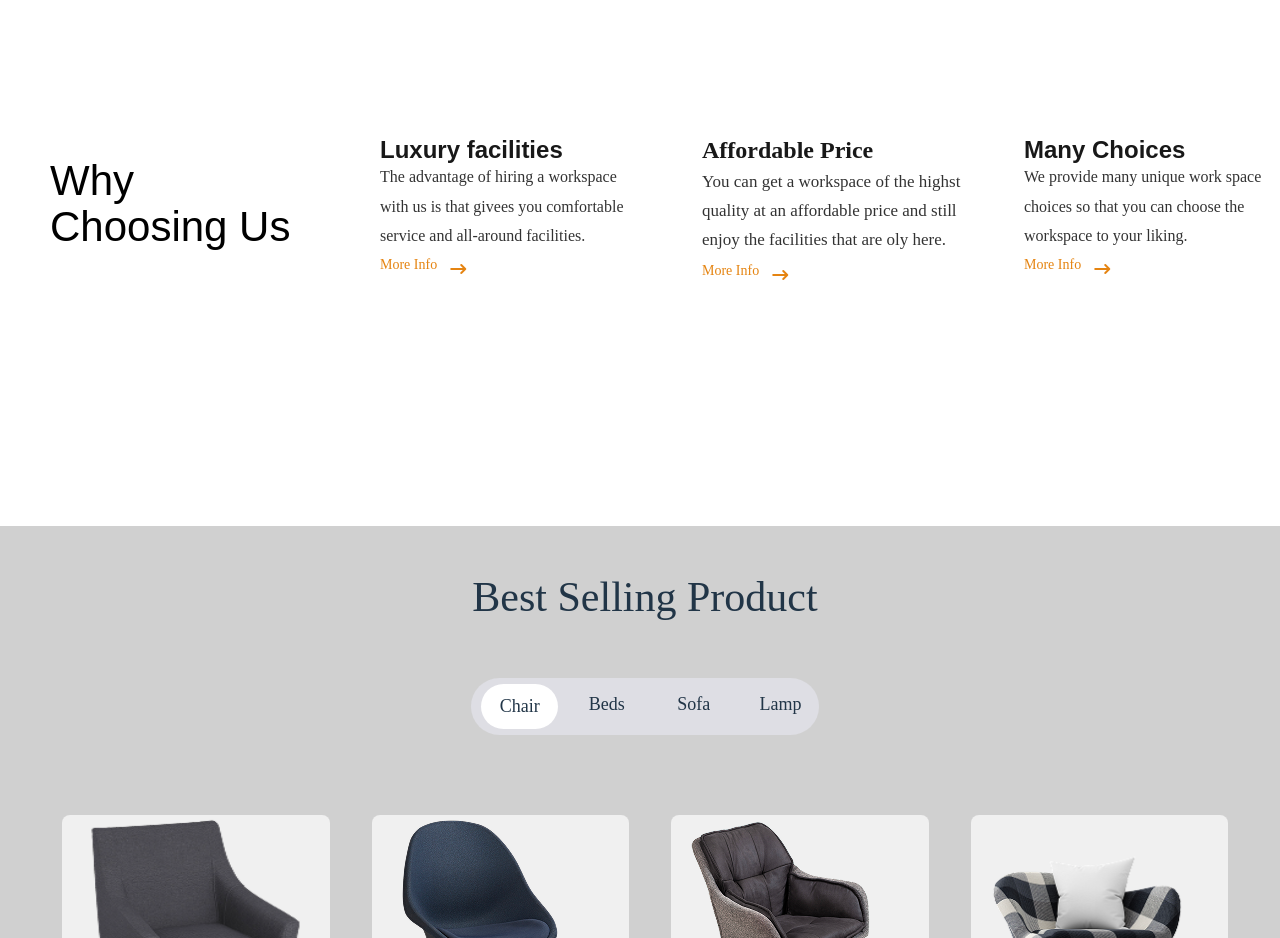
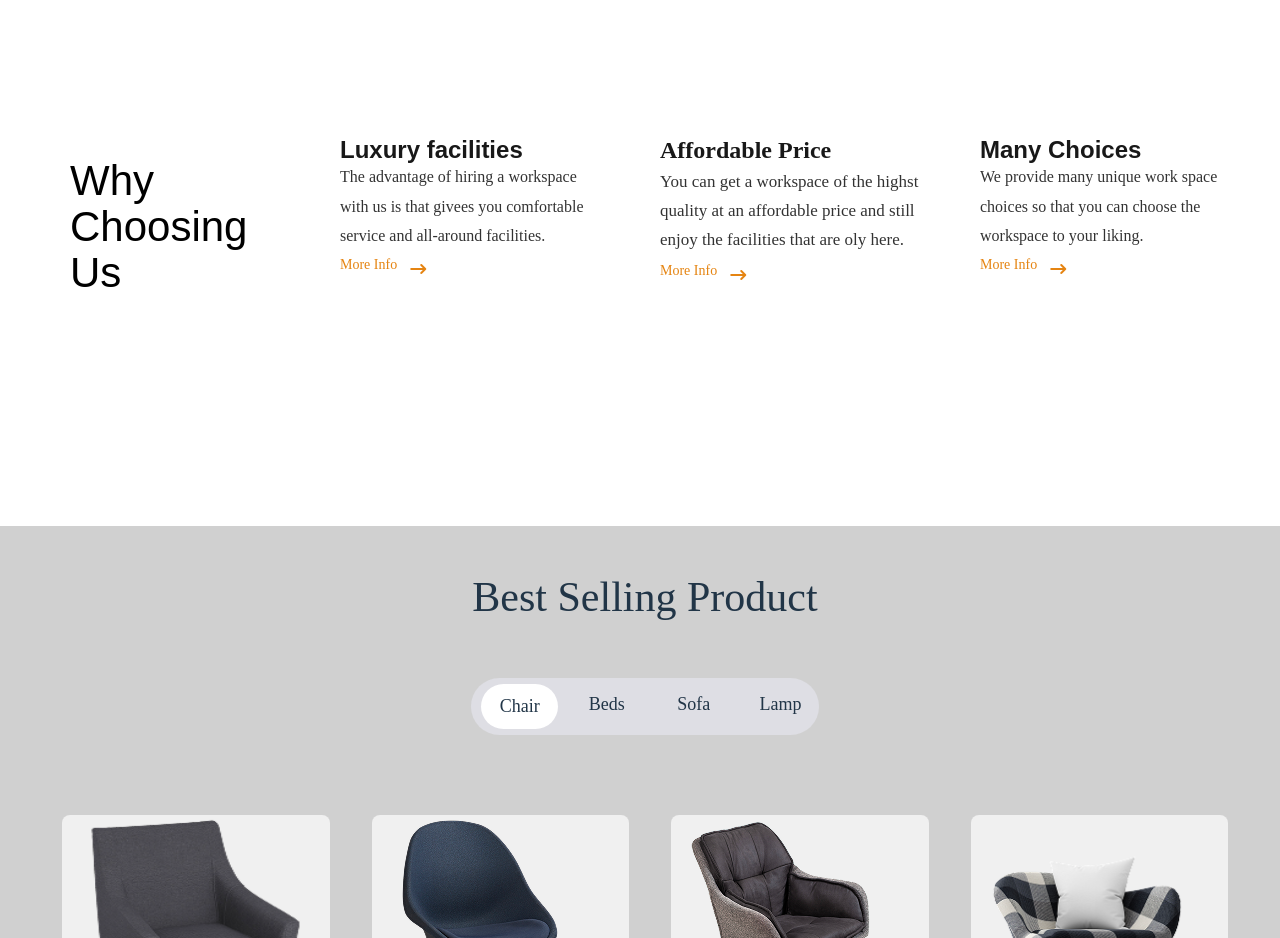
Before and after one commit to andyugbawa/furniture-panto, a React (Vite) app: page / in a window 1280 px wide. Shown: the part 1500-2438 px from the top of the page. Built offline with nearby package versions, Linux system fonts and the light colour scheme.

Commit message:
executed new commit

```diff
--- a/src/component/myStyles.css
+++ b/src/component/myStyles.css
@@ -5,7 +5,7 @@
   box-sizing: border-box;
 }
 body{
-  overflow-x: hidden;
+  /* overflow-x: hidden; */
 }
 
 .hero {
@@ -391,17 +391,28 @@ border-radius: 50%;
 
 
 
-
+.choosing-container {
+   display: flex;
+   flex-wrap: wrap;  /* allows items to wrap instead of overflowing */
+   gap: 40px;        /* smaller gap for smaller screens */
+   margin: 198px 0;
+   padding: 0 20px;  /* give breathing space inside viewport */
+   box-sizing: border-box;
+}
+
+
+
+/*
 .choosing-container{
    margin: 198px 0;
   display: flex;
   gap:80px;
   padding: 0 0 0 0px;
-  /* height: 100vh; */
-  /* background: red; */
-
-
-}
+  height: 100vh;
+  background: red;
+
+
+} */
 
 
 .choosing-content{
@@ -409,6 +420,8 @@ border-radius: 50%;
   height: 190px;
   /* background: green; */
    padding: 20px 0 0 50px;
+   flex: 1 1 250px;   /* flexible width, min 250px */
+   max-width: 100%; /* won’t get too wide */
 }
 
 
@@ -430,6 +443,8 @@ color:black;
   width:242px;
   height: 104px;
   /* background: red; */
+  flex: 1 1 250px;   /* flexible width, min 250px */
+   max-width: 100%; /* won’t get too wide */
 }
 .luxury_content{
   width: 172;
@@ -480,6 +495,8 @@ color:black;
   width:242px;
   height: 104px;
   /* background: yellow; */
+  flex: 1 1 250px;   /* flexible width, min 250px */
+   max-width:100%; /* won’t get too wide */
 }
 
 .affordable_content{
@@ -538,6 +555,8 @@ color:black;
   width:242px;
   height: 104px;
   /* background: blue; */
+  flex: 1 1 250px;   /* flexible width, min 250px */
+   max-width: 100%; /* won’t get too wide */
 }
 .choices_content{
 width: 156;
```
